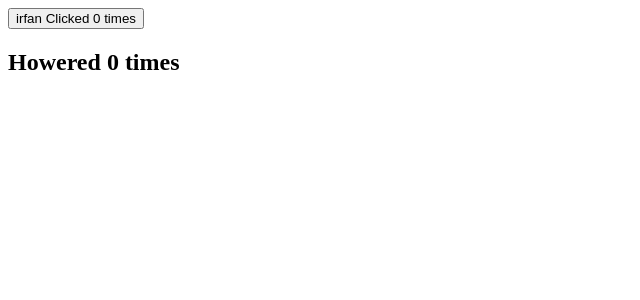
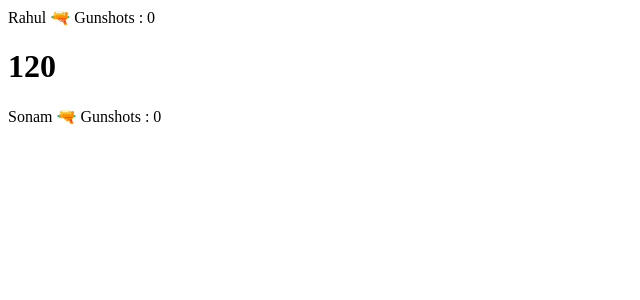
Before and after one commit to irffanasiff/react-basics, a React (Create React App) app: page / in a window 1280 px wide. Shown: the top 300 px of the page, without its empty margins (0-640 px from the left). Built offline with nearby package versions, Linux system fonts and the light colour scheme.

Commit message:
HOC  completed

```diff
--- a/src/App.js
+++ b/src/App.js
@@ -5,14 +5,18 @@
 //import ParentComponent from "./Components.js/memo/ParentComponent";
 // import ErrorBoundary from "./Components.js/errorBoundaries/ErrorBoundary";
 // import Hero from "./Components.js/errorBoundaries/Hero";
-import ClickCounter from "./Components.js/HOC/ClickCounter";
-import HowerCounter from "./Components.js/HOC/HowerCounter";
+// import ClickCounter from "./Components.js/HOC/ClickCounter";
+
+import Rahul from "./Components.js/HOC/Rahul";
+import Sonam from "./Components.js/HOC/Sonam";
+
+// import HowerCounter from "./Components.js/HOC/HowerCounter";
 
 function App() {
   return (
     <div>
-      <ClickCounter name= "irfan"/>
-      <HowerCounter />
+      <Rahul camp ="120"/>
+      <Sonam camp="140"/>
     </div>
   );
 }
--- /dev/null
+++ b/src/Components.js/HOC/Rahul.js
@@ -0,0 +1,15 @@
+import React, { Component } from "react";
+import Army from "./withArms";
+
+class Rahul extends Component {
+    render() {
+    return (
+      <div onMouseOver={this.props.HOChandleGunshots}>
+        Rahul {this.props.HOCgunname} Gunshots : {this.props.HOCgunshots}
+        <h1>{this.props.camp}</h1>
+      </div>
+    );
+  }
+}
+
+export default Army(Rahul,4);
--- /dev/null
+++ b/src/Components.js/HOC/Sonam.js
@@ -0,0 +1,14 @@
+import React, { Component } from "react";
+import Army from "./withArms"
+
+class Sonam extends Component {
+  render() {
+    return (
+        <div onMouseOver={this.props.HOChandleGunshots}>
+         Sonam {this.props.HOCgunname} Gunshots : {this.props.HOCgunshots}
+        </div>
+      );
+  }
+}
+
+export default Army(Sonam,20);
--- /dev/null
+++ b/src/Components.js/HOC/withArms.js
@@ -0,0 +1,31 @@
+import React, { Component } from "react";
+
+const Army = (Soldier, bullets) => {
+  class NewMan extends Component {
+    constructor(props) {
+      super(props);
+
+      this.state = {
+        gunshots: 0,
+      };
+    }
+
+    handleGunshots = () => {
+      this.setState({ gunshots: this.state.gunshots + bullets });
+    };
+
+    render() {
+      return (
+        <Soldier
+          HOCgunname="🔫"
+          HOCgunshots={this.state.gunshots}
+          HOChandleGunshots={this.handleGunshots}
+          {...this.props}
+        />
+      );
+    }
+  }
+  return NewMan;
+};
+
+export default Army;
```
